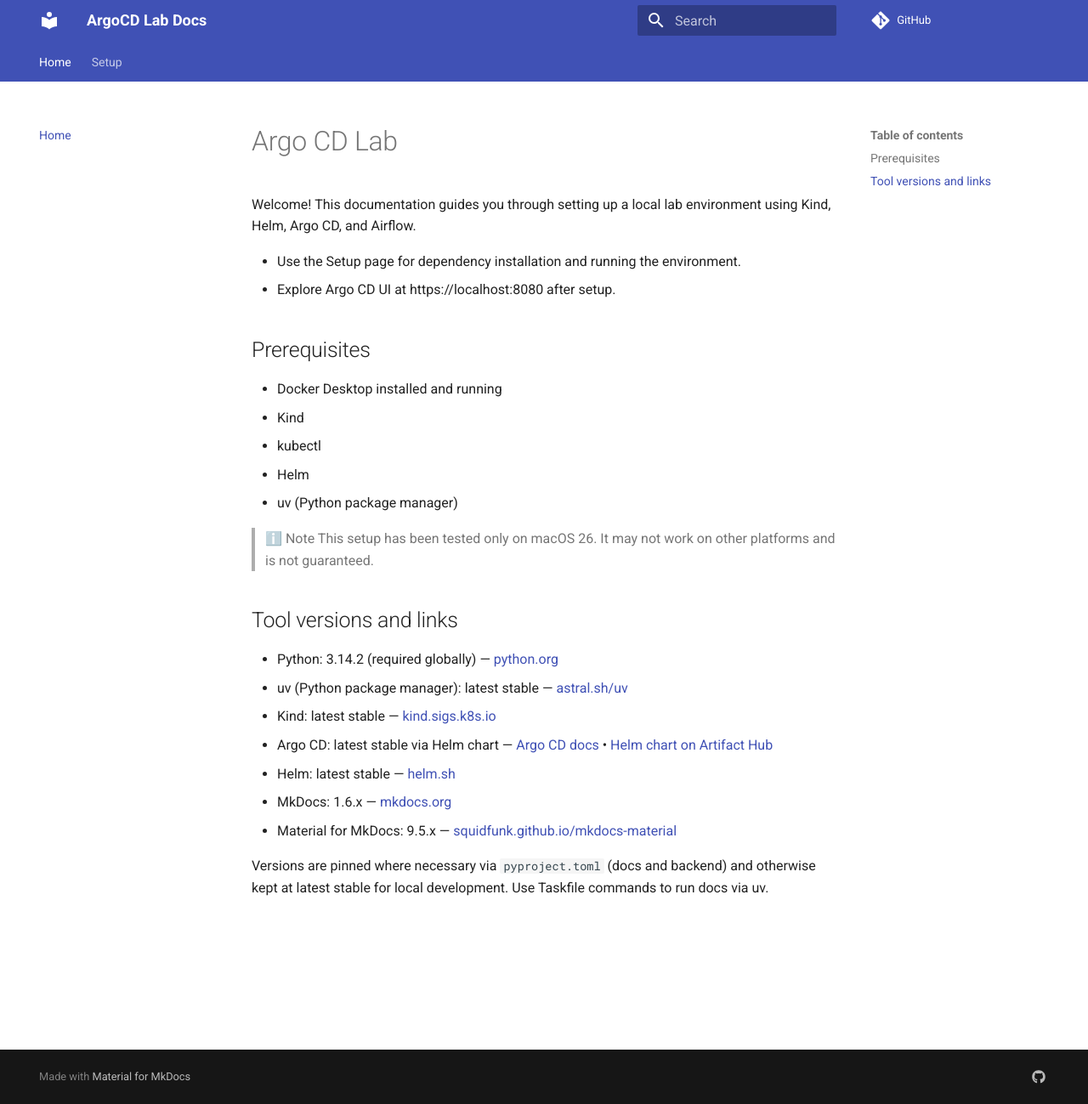
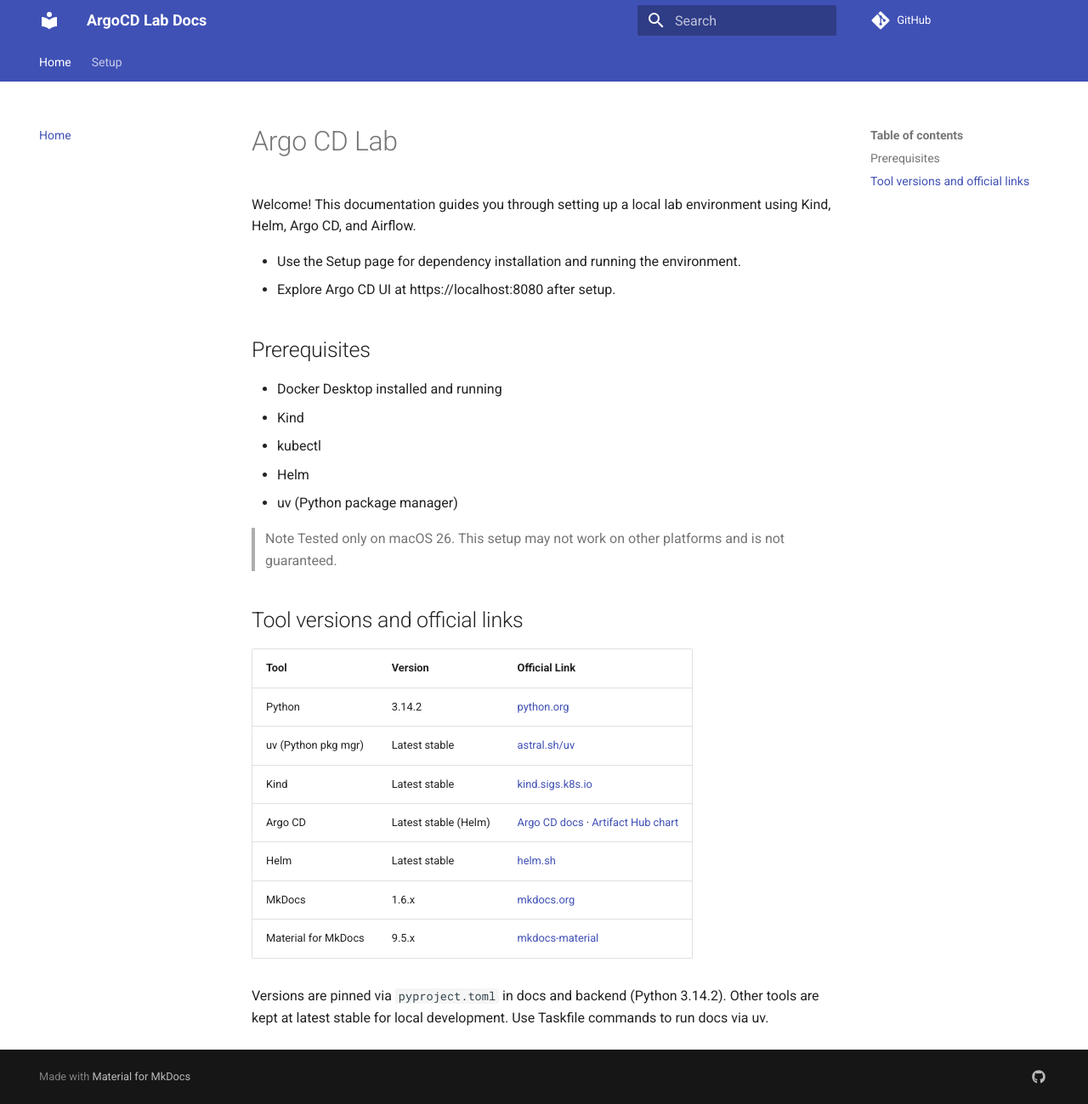
Before and after one commit to barbarosydev/argocd-lab, an MkDocs documentation site: the page built from docs/index.md, in a window 1280 px wide and 1299 px high. Shown: the whole window at 85% size. Built offline with MkDocs 1.6.1 and Material for MkDocs 9.7.7, drawn with Linux system fonts in a browser that asks for light colours; comment, search, counter and statistics services are not loaded.

Commit message:
improve comment and the doc

```diff
--- a/docs/index.md
+++ b/docs/index.md
@@ -13,17 +13,19 @@
 - Helm
 - uv (Python package manager)
 
-> ℹ️ Note
-> This setup has been tested only on macOS 26. It may not work on other platforms and is not guaranteed.
+> Note
+> Tested only on macOS 26. This setup may not work on other platforms and is not guaranteed.
 
-## Tool versions and links
+## Tool versions and official links
 
-- Python: 3.14.2 (required globally) — [python.org](https://www.python.org/)
-- uv (Python package manager): latest stable — [astral.sh/uv](https://astral.sh/uv/)
-- Kind: latest stable — [kind.sigs.k8s.io](https://kind.sigs.k8s.io/)
-- Argo CD: latest stable via Helm chart — [Argo CD docs](https://argo-cd.readthedocs.io/) • [Helm chart on Artifact Hub](https://artifacthub.io/packages/helm/argo/argo-cd)
-- Helm: latest stable — [helm.sh](https://helm.sh/)
-- MkDocs: 1.6.x — [mkdocs.org](https://www.mkdocs.org/)
-- Material for MkDocs: 9.5.x — [squidfunk.github.io/mkdocs-material](https://squidfunk.github.io/mkdocs-material/)
+| Tool | Version | Official Link |
+|------|---------|---------------|
+| Python | 3.14.2 | [python.org](https://www.python.org/) |
+| uv (Python pkg mgr) | Latest stable | [astral.sh/uv](https://astral.sh/uv/) |
+| Kind | Latest stable | [kind.sigs.k8s.io](https://kind.sigs.k8s.io/) |
+| Argo CD | Latest stable (Helm) | [Argo CD docs](https://argo-cd.readthedocs.io/) · [Artifact Hub chart](https://artifacthub.io/packages/helm/argo/argo-cd) |
+| Helm | Latest stable | [helm.sh](https://helm.sh/) |
+| MkDocs | 1.6.x | [mkdocs.org](https://www.mkdocs.org/) |
+| Material for MkDocs | 9.5.x | [mkdocs-material](https://squidfunk.github.io/mkdocs-material/) |
 
-Versions are pinned where necessary via `pyproject.toml` (docs and backend) and otherwise kept at latest stable for local development. Use Taskfile commands to run docs via uv.
+Versions are pinned via `pyproject.toml` in docs and backend (Python 3.14.2). Other tools are kept at latest stable for local development. Use Taskfile commands to run docs via uv.
```
Also changed, not shown: .pre-commit-config.yaml (+7 -6 lines), docs/setup.md (+14 -11 lines), 1 other file.
